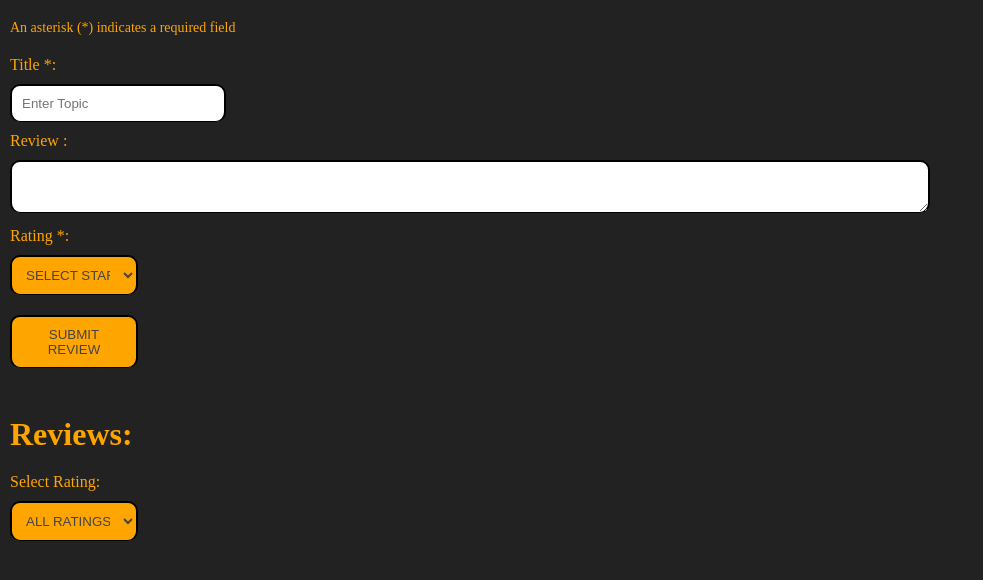
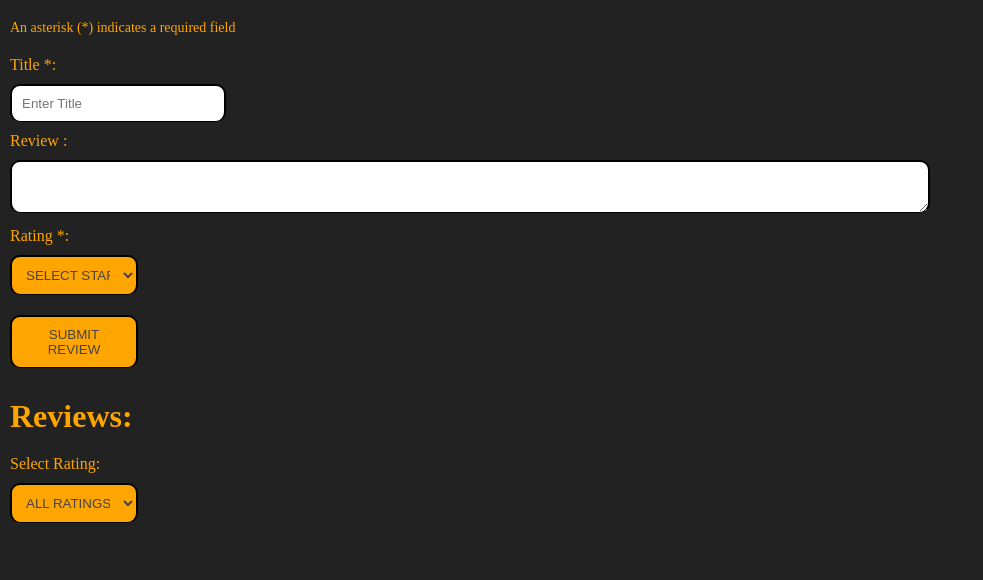
Before and after one commit to remker1/RenoMana, a Flask app: page /reviews in a window 1280 px wide. Shown: the part 95-675 px from the top of the page, without its empty margins (0-983 px from the left). Run offline with Flask 3, Linux system fonts and the light colour scheme; data that the repository does not hold is empty.

Commit message:
fixed bug with missing form inputs

```diff
--- a/back_end_team/app/templates/RenoGrpReviewPage.html
+++ b/back_end_team/app/templates/RenoGrpReviewPage.html
@@ -66,7 +66,11 @@
             }
 
             function addReview() {
-                if (document.getElementById("title_input").value == "" || document.getElementById("rating_input").value == ""){
+                if (document.getElementById("title_input").value == ""){
+                    alert("Please enter a review title")
+                    return
+                } else if (document.getElementById("rating_input").value == ""){
+                    alert("Please select review rating")
                     return
                 }
                 fetch('/addReview', {
@@ -89,9 +93,8 @@
 
         <div class="formSection">
             <p>An asterisk (*) indicates a required field</p>
-            <form id="reviewForm">
             <label for="Title"> Title *: </label><br>
-                <input id="title_input" type="text" name="Title" value="" placeholder="Enter Topic" required><br>
+            <input id="title_input" type="text" name="Title" value="" placeholder="Enter Title" required><br>
             <label for="Description"> Review : </label><br>
             <textarea id="description_input" name="Description" class="reviewTextBox"> </textarea><br>
             <label for="Rating"> Rating *: </label><br>
@@ -104,7 +107,6 @@
                 <option value="1">1 Star</option>
             </select><br>
             <button onclick="addReview()">Submit Review</button>
-            </form><br>
         </div>
 
         <h1>Reviews: </h1>
```
Lines whose indentation alone changed are shown as unchanged.
